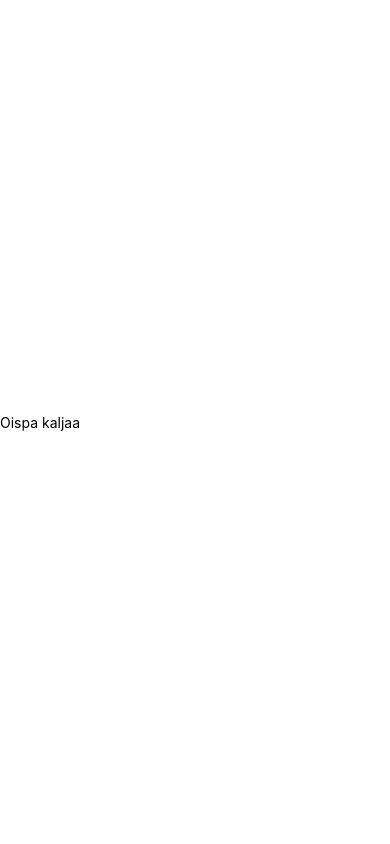
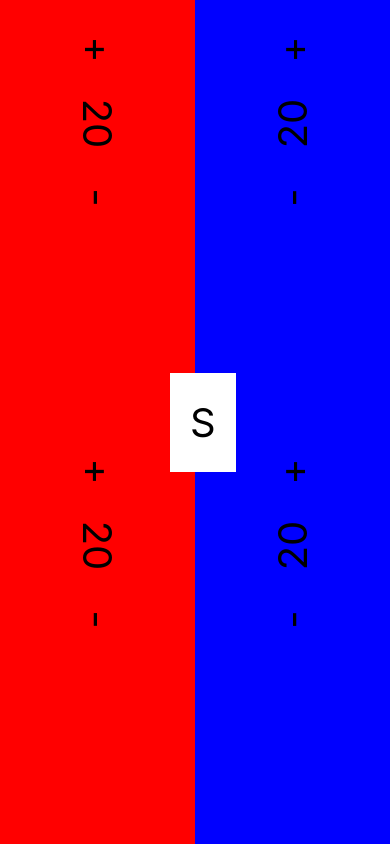
Before and after one commit to Westblat/MtgLifeCounter, a React Native app: screen / in a window 390 px wide. Built offline with nearby package versions, Linux system fonts and the light colour scheme.

Commit message:
Settings popup modal first version

```diff
--- a/src/views/components/PopupModal.js
+++ b/src/views/components/PopupModal.js
@@ -6,12 +6,7 @@ import {
 } from 'react-native';
 import { Button } from './Button';
 
-export const PopupModal = (
-    visible,
-    buttons,
-) => {
-    console.log(visible)
-    return (
+export const PopupModal = ({ visible, buttons, closeModal }) => (
     <Modal
         visible={visible}
     >
@@ -24,13 +19,20 @@ export const PopupModal = (
             justifyContent: 'center',
             flex: 1,
         }}>
-                <Text>Oispa kaljaa</Text>
+            <Text>Player amount</Text>
+            {buttons.map((button) => (
+                <View>
+                    <Button
+                        label={button[1]}
+                        action={button[0]}
+                    />
+                </View>
+
+            ))}
+            <Button
+                label='Close settings'
+                action={closeModal}
+            />
         </View>
     </Modal>
 )
-}
-//                {buttons.map((button) => (
-//                     <Button
-//                         action={button[1]}
-//                     />
-//                 ))}
--- a/src/views/index.js
+++ b/src/views/index.js
@@ -6,10 +6,17 @@ import { PlayerCard } from './components/PlayerCard'
 import { Button } from './components/Button';
 import { PopupModal } from './components/PopupModal';
 
+const background = [
+    'red',
+    'blue',
+    'white',
+    'green',
+    'grey',
+]
 const Home = () => {
-    const [playerStatus, changePlayerStatus] = useState({ p1: { life: 20 }, p2: { life: 20 }, p3: { life: 20 }, p4: { life: 20 }, p5: { life: 20 } })
-    const [playerAmount, changePlayerAmount] = useState(2)
-    const [settingsVisible, showSettings] = useState(true)
+    const [playerStatus, changePlayerStatus] = useState({ p1: { life: 20 }, p2: { life: 20 }, p3: { life: 20 }, p4: { life: 20 } })
+    const [playerAmount, changePlayerAmount] = useState(4)
+    const [settingsVisible, showSettings] = useState(false)
 
     const changeLife = (player, life) => {
         changePlayerStatus(
@@ -18,17 +25,23 @@ const Home = () => {
         )
     }
     const addPlayer = () => {
-        // There is currently this button for adding players. Only used to test dynamic styles
         const newPlayer = `p${playerAmount + 1}`
         changePlayerStatus(
             { ...playerStatus, [newPlayer]: { life: 20 } }
         )
         changePlayerAmount(playerAmount + 1)
     }
+    const removePlayer = () => {
+        const newPlayer = `p${playerAmount}`
+        const newObject = playerStatus
+        delete newObject[newPlayer]
+        changePlayerStatus(newObject)
+        changePlayerAmount(playerAmount - 1)
+    }
     return (
         <View style={styles.container}>
             <View style={styles.leftContainer}>
-                {Object.keys(playerStatus).filter((p, i) => !(i % 2)).map((playerNumber) => (
+                {Object.keys(playerStatus).filter((p, i) => !(i % 2)).map((playerNumber, i) => (
                     <PlayerCard
                         key={playerNumber}
                         player={playerNumber}
@@ -75,6 +88,8 @@ const Home = () => {
             }}>
                 <PopupModal
                     visible={settingsVisible}
+                    buttons={[[addPlayer, 'Add player'], [removePlayer, 'Remove player']]}
+                    closeModal={() => showSettings(!settingsVisible)}
                 />
             </View>
         </View>
```
Lines whose indentation alone changed are shown as unchanged.
